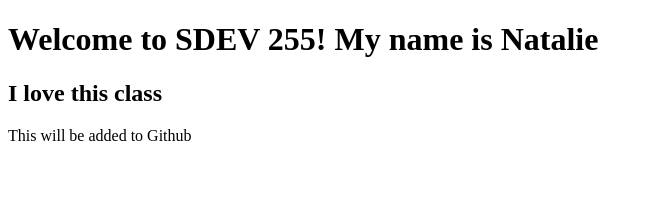
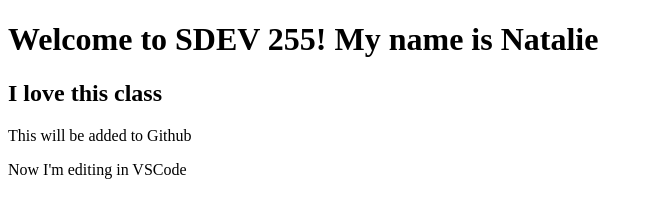
Before and after one commit to ngray48/SDEV255_GitExample, a plain HTML site: page index.html in a window 1280 px wide. Shown: the whole page, without its empty margins (0-653 px from the left). Drawn offline with Linux system fonts and the light colour scheme.

Commit message:
added new tag for VSCode

```diff
--- a/index.html
+++ b/index.html
@@ -12,6 +12,7 @@
   <h1>Welcome to SDEV 255! My name is Natalie</h1>
   <h2>I love this class</h2>
   <p>This will be added to Github</p>
+  <p>Now I'm editing in VSCode</p>
   <script src="script.js"></script>
 
  <!--
```
